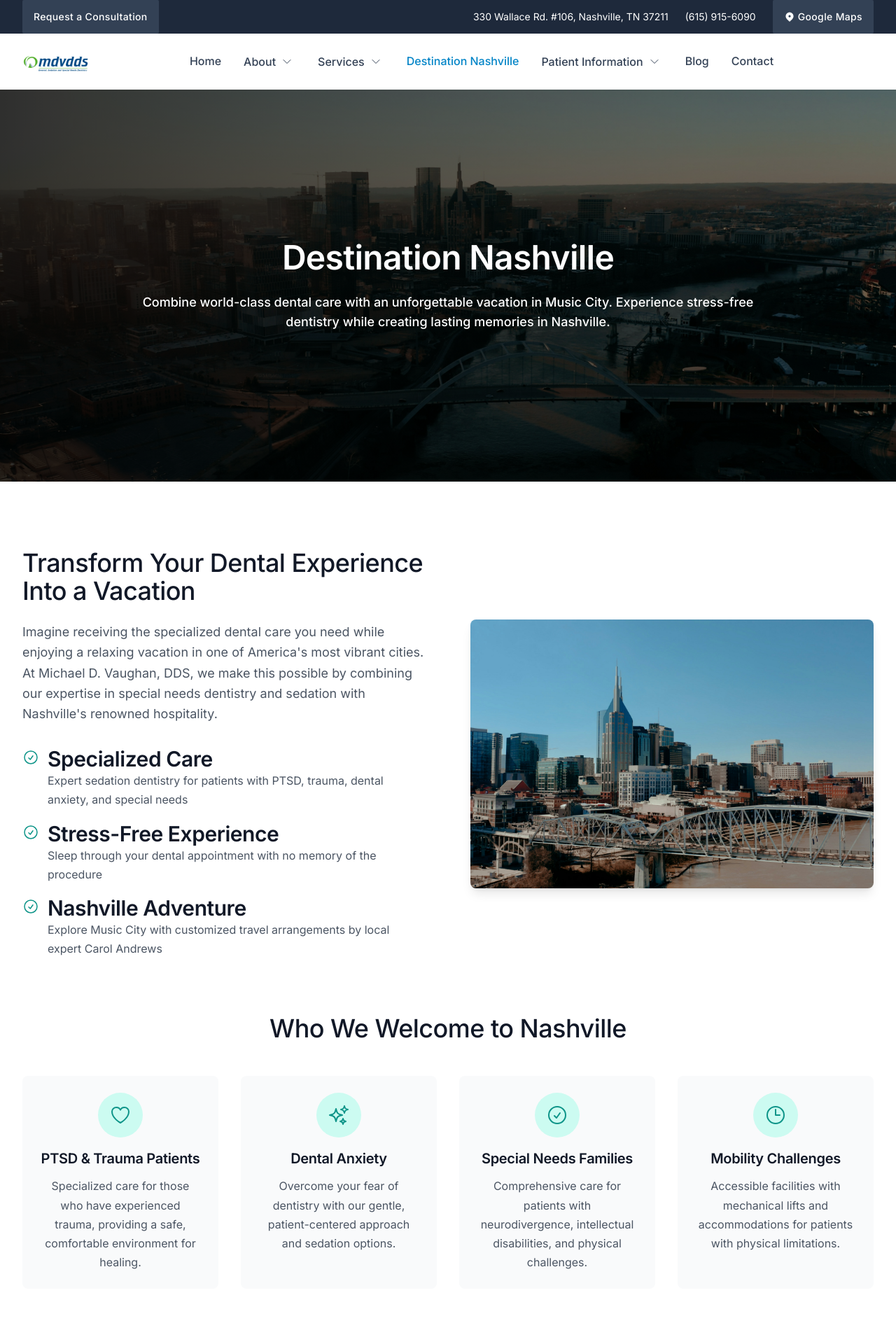
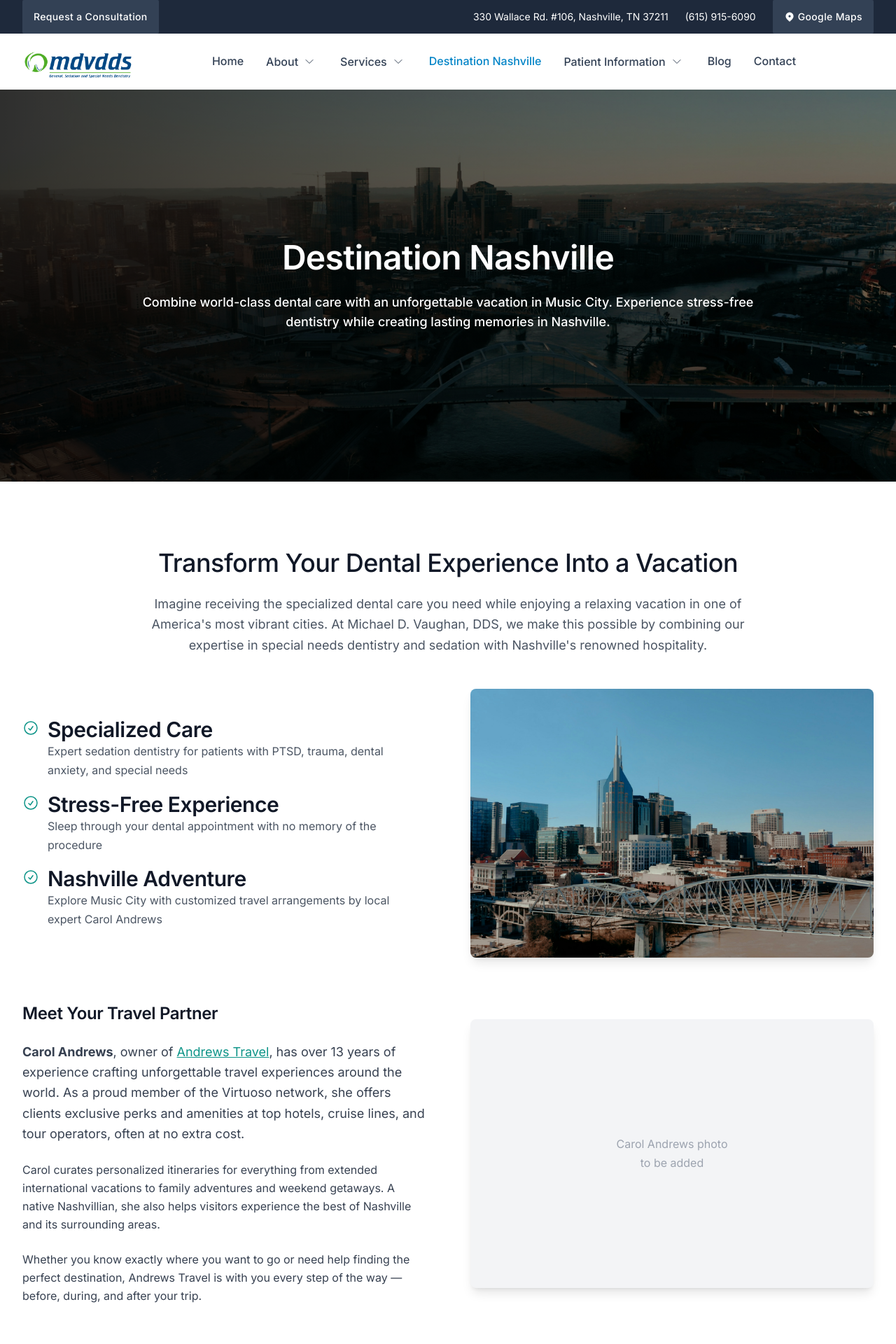
Before and after one commit to MauroCert/mdvdds4, a Next.js app: page /destination-nashville in a window 1280 px wide. Shown: the top 1920 px of the page at 70% size. Built offline with nearby package versions, Linux system fonts and the light colour scheme.

Commit message:
fix: test

```diff
--- a/src/app/destination-nashville/page.tsx
+++ b/src/app/destination-nashville/page.tsx
@@ -37,14 +37,15 @@ export default function DestinationNashvillePage() {
       {/* Main Content */}
       <section className="py-16 lg:py-24">
         <div className="max-w-7xl mx-auto px-4 lg:px-8">
-          <div className="grid grid-cols-1 lg:grid-cols-2 gap-16 items-center mb-20">
-            <div>
-              <h2 className="text-3xl lg:text-4xl font-medium text-gray-900 mb-6">
+          <div className="mb-20">
+            <h2 className="text-3xl lg:text-4xl font-medium text-gray-900 mb-6 text-center">
               Transform Your Dental Experience Into a Vacation
             </h2>
-              <p className="text-lg text-gray-600 leading-relaxed mb-8">
+            <p className="text-lg text-gray-600 leading-relaxed mb-12 text-center max-w-4xl mx-auto">
               Imagine receiving the specialized dental care you need while enjoying a relaxing vacation in one of America&apos;s most vibrant cities. At Michael D. Vaughan, DDS, we make this possible by combining our expertise in special needs dentistry and sedation with Nashville&apos;s renowned hospitality.
             </p>
+
+            <div className="grid grid-cols-1 lg:grid-cols-2 gap-16 items-center mb-16">
               <div className="space-y-4">
                 <div className="flex items-start">
                   <CheckCircleIcon className="w-6 h-6 text-teal-600 mr-3 mt-1 flex-shrink-0" />
@@ -68,7 +69,6 @@ export default function DestinationNashvillePage() {
                   </div>
                 </div>
               </div>
-            </div>
               <div className="relative">
                 <Image
                   src="/destination_nashville/bill-griepenstroh-ZodHUsg0L0U-unsplash.jpg"
@@ -77,6 +77,28 @@ export default function DestinationNashvillePage() {
                   height={400}
                   className="w-full h-96 object-cover rounded-lg shadow-lg"
                 />
+              </div>
+            </div>
+
+            {/* Carol Andrews Section */}
+            <div className="grid grid-cols-1 lg:grid-cols-2 gap-16 items-center">
+              <div className="space-y-6">
+                <h3 className="text-2xl font-semibold text-gray-900">Meet Your Travel Partner</h3>
+                <p className="text-lg text-gray-700 leading-relaxed">
+                  <strong>Carol Andrews</strong>, owner of <Link href="https://www.andrewstravel.com" target="_blank" rel="noopener noreferrer" className="text-teal-600 hover:text-teal-700 underline">Andrews Travel</Link>, has over 13 years of experience crafting unforgettable travel experiences around the world. As a proud member of the Virtuoso network, she offers clients exclusive perks and amenities at top hotels, cruise lines, and tour operators, often at no extra cost.
+                </p>
+                <p className="text-gray-700 leading-relaxed">
+                  Carol curates personalized itineraries for everything from extended international vacations to family adventures and weekend getaways. A native Nashvillian, she also helps visitors experience the best of Nashville and its surrounding areas.
+                </p>
+                <p className="text-gray-700 leading-relaxed">
+                  Whether you know exactly where you want to go or need help finding the perfect destination, Andrews Travel is with you every step of the way — before, during, and after your trip.
+                </p>
+              </div>
+              <div className="relative">
+                <div className="w-full h-96 bg-gray-100 rounded-lg shadow-lg flex items-center justify-center">
+                  <p className="text-gray-400 text-center px-8">Carol Andrews photo<br/>to be added</p>
+                </div>
+              </div>
             </div>
           </div>
 
--- a/src/components/layout/Header.tsx
+++ b/src/components/layout/Header.tsx
@@ -96,9 +96,9 @@ export default function Header() {
             <Image
               src="/images/logo.png"
               alt="Michael D. Vaughan, DDS"
-              width={100}
-              height={100}
-              className="w-24 h-24 object-contain"
+              width={150}
+              height={150}
+              className="w-28 h-28 md:w-36 md:h-36 lg:w-40 lg:h-40 object-contain"
               priority
             />
           </Link>
```
Lines whose indentation alone changed are shown as unchanged.
